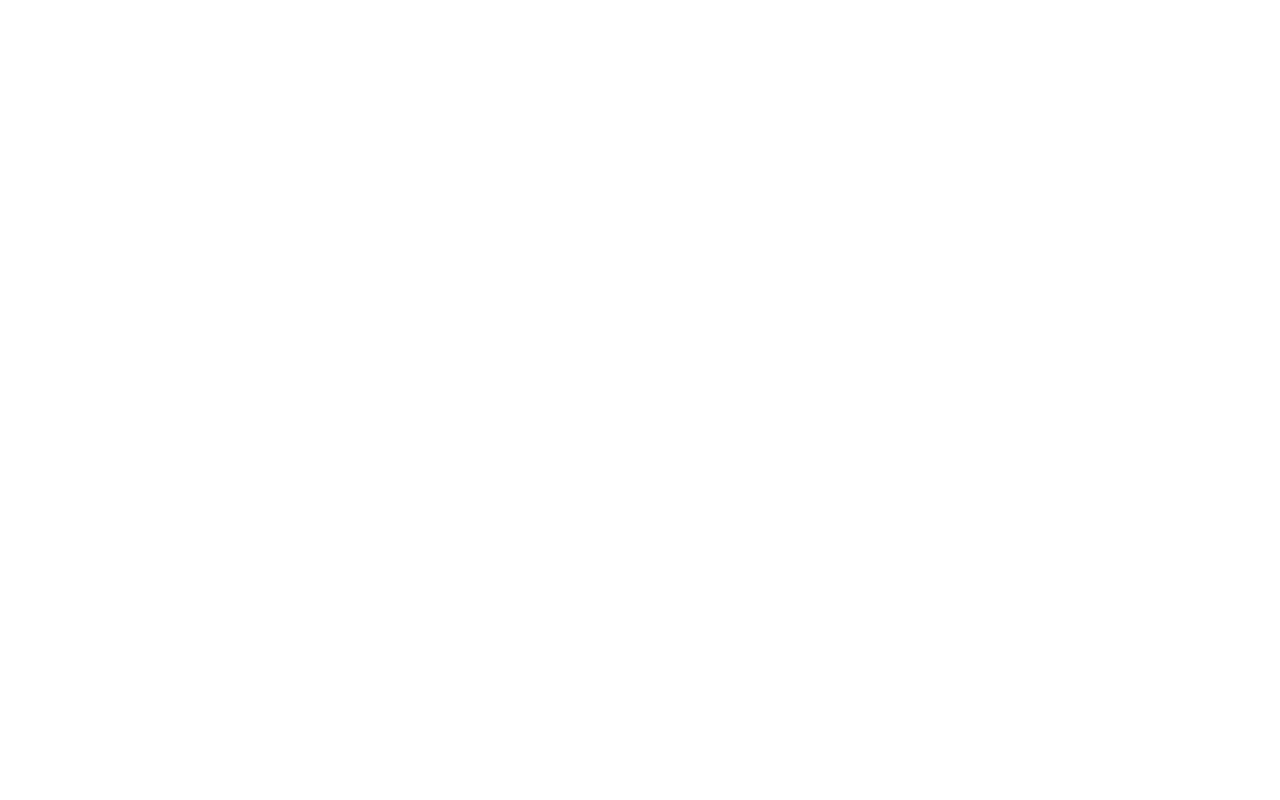
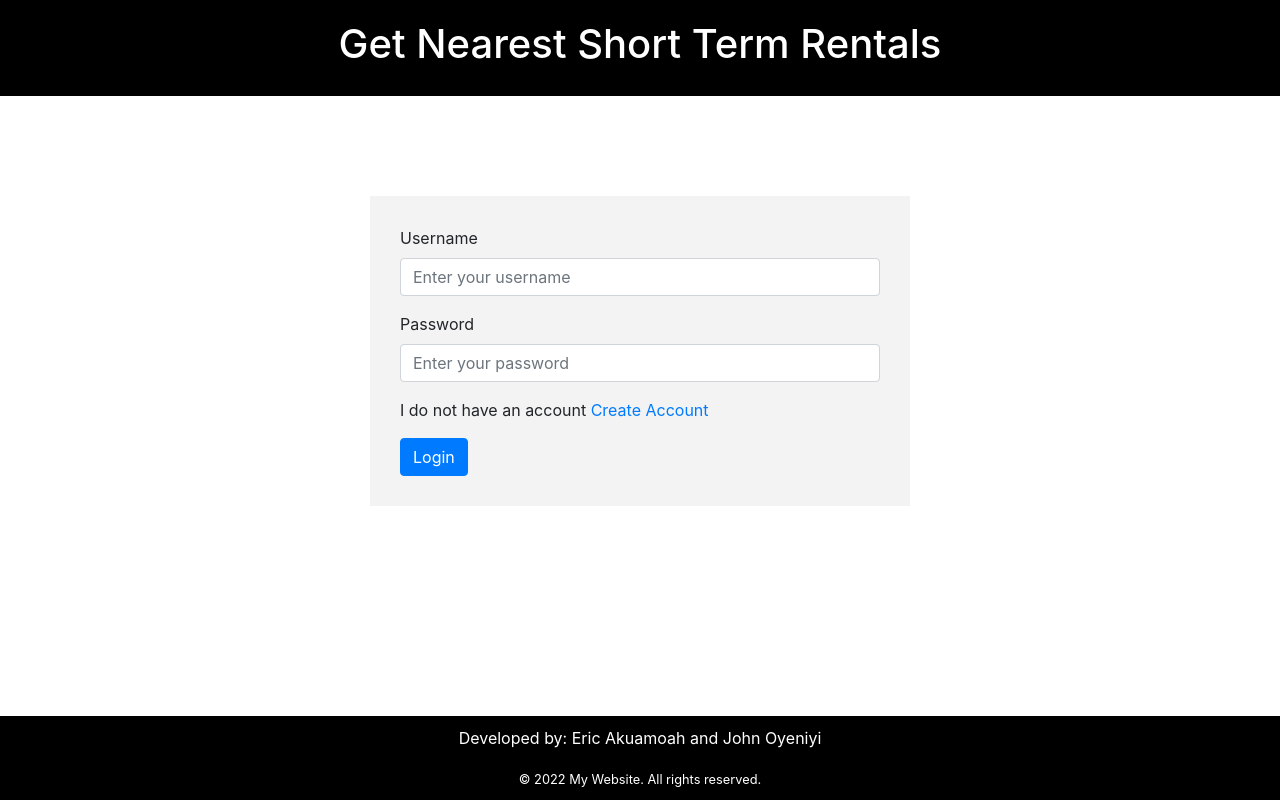
Before and after one commit to davidmensahedem/shorttermresidents, a plain HTML site: page static/login.html in a window 1280 px wide. Drawn offline with nearby package versions, Linux system fonts and the light colour scheme.

Commit message:
Create the login page

```diff
--- a/static/css/main.css
+++ b/static/css/main.css
@@ -56,3 +56,30 @@
      align-items: center;
      gap: 5px;
  }
+
+
+footer {
+    position: fixed;
+    bottom: 0;
+    left: 0;
+    width: 100%;
+    background-color: black;
+    color: white;
+    padding: 10px;
+}
+
+
+#login-header div{
+    background-color: black;
+    color: white;
+    padding:20px;
+}
+
+#login-header {
+    margin-bottom: 100px;
+}
+
+#loginForm{
+    background-color: #f3f3f3;
+    padding: 30px;
+}
--- a/static/login.html
+++ b/static/login.html
@@ -0,0 +1,55 @@
+<!DOCTYPE html>
+<html lang="en">
+
+<head>
+    <meta charset="UTF-8">
+    <meta name="viewport" content="width=device-width, initial-scale=1.0">
+    <title>My Website</title>
+    <link rel="stylesheet" href="https://stackpath.bootstrapcdn.com/bootstrap/4.5.2/css/bootstrap.min.css">
+    <link rel="stylesheet" href="css/main.css">
+</head>
+
+<body>
+    <header id="login-header">
+        <div class="">
+            <h1 class="display-5 text-center">Get Nearest Short Term Rentals</h1>
+        </div>
+    </header>
+
+    <main>
+        <div class="container">
+            <div class="row justify-content-center">
+                <div class="col-md-6">
+                    <form id="loginForm">
+                        <div class="form-group">
+                            <label for="username">Username</label>
+                            <input type="text" class="form-control" id="username" placeholder="Enter your username">
+                        </div>
+                        <div class="form-group">
+                            <label for="password">Password</label>
+                            <input type="password" class="form-control" id="password" placeholder="Enter your password">
+                        </div>
+                        <div class="form-group">
+                            <p>I do not have an account <a href="#">Create Account</a></p>
+                        </div>
+                        <button type="submit" class="btn btn-primary">Login</button>
+                    </form>
+                </div>
+            </div>
+        </div>
+    </main>
+
+    <footer>
+        <div class="container text-center">
+            <p>Developed by: Eric Akuamoah and John Oyeniyi</p>
+            <small>&copy; 2022 My Website. All rights reserved.</small>
+        </div>
+    </footer>
+
+    <!-- Leaflet.js Map -->
+    <script src="https://code.jquery.com/jquery-3.6.0.min.js"></script>
+    <script src="https://stackpath.bootstrapcdn.com/bootstrap/4.5.2/js/bootstrap.min.js"></script>
+    <script src="static/js/main.js"></script>
+</body>
+
+</html>
```
